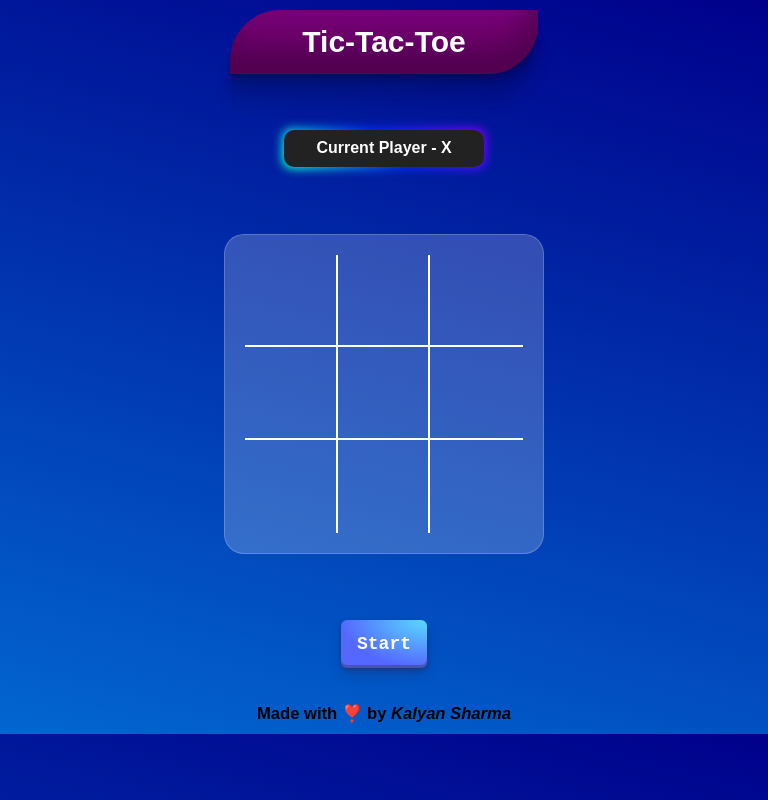
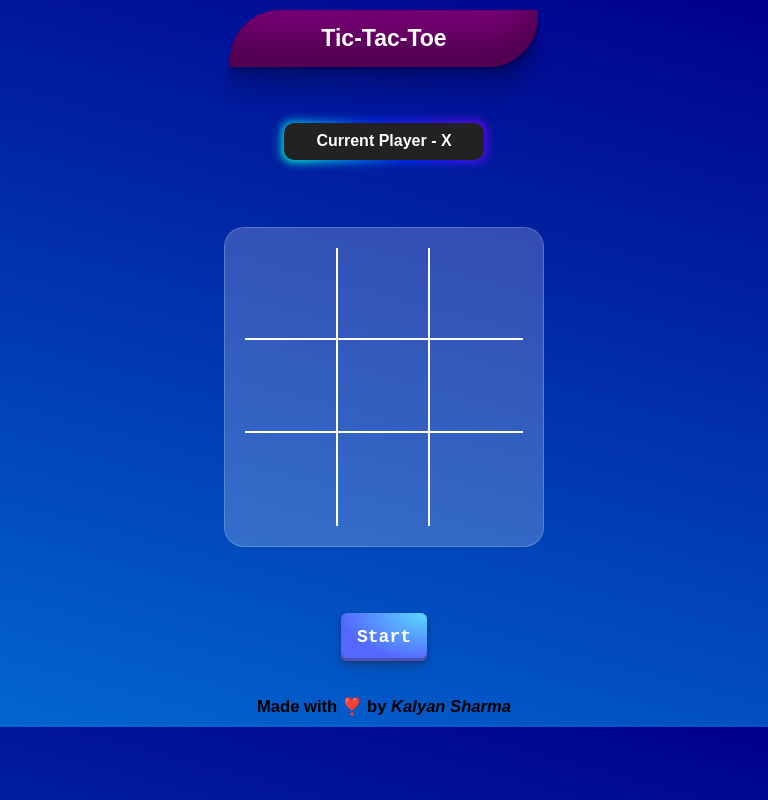
Before and after one commit to kalyan123s/Tic-Tac-Toe, a plain HTML site: page index.html in a window 768 px wide. Drawn offline with Linux system fonts and the light colour scheme.

Commit message:
header responsiveness and 2 players cant win now

```diff
--- a/index.js
+++ b/index.js
@@ -16,7 +16,7 @@ const winnningPositions=[
     [2,4,6]
 ]
 
-// now we will create function to initia;ize the game
+// now we will create function to initialize the game
 function initializeGame(){
     currentPlayer="X";
     gameGrid=["","","","","","","","",""];
@@ -82,6 +82,10 @@ function checkGameOver(){
 
     if (answer!=="") {
         gameInfo.innerText= `Winner is ${answer} 🎉🎉`;
+        // if someone wins then make all boxes unclickable
+        boxes.forEach((box) => {
+            box.style.pointerEvents="none";
+        });
         return;
     }
 
--- a/style.css
+++ b/style.css
@@ -28,9 +28,7 @@ body{
     top: 50%;
     left: 30%;
     margin: 10px 0;
-    /* font-style: ; */
     font-weight: bold;
-    font-size: 30px;
     background-color: rgb(129, 0, 127) !important;
     color: white;
     font-weight: bold;
@@ -223,8 +221,8 @@ body{
     font-weight: bold;
 }
 
-/* @media only screen and (min-height: 600px) {
-    .wrapper{
-        height: 100vh !important;
-    }
-  } */
+@media  (min-width: 480px) and  (max-width: 768px) {
+  .header {
+      font-size: 3vw;
+  }
+}
```
